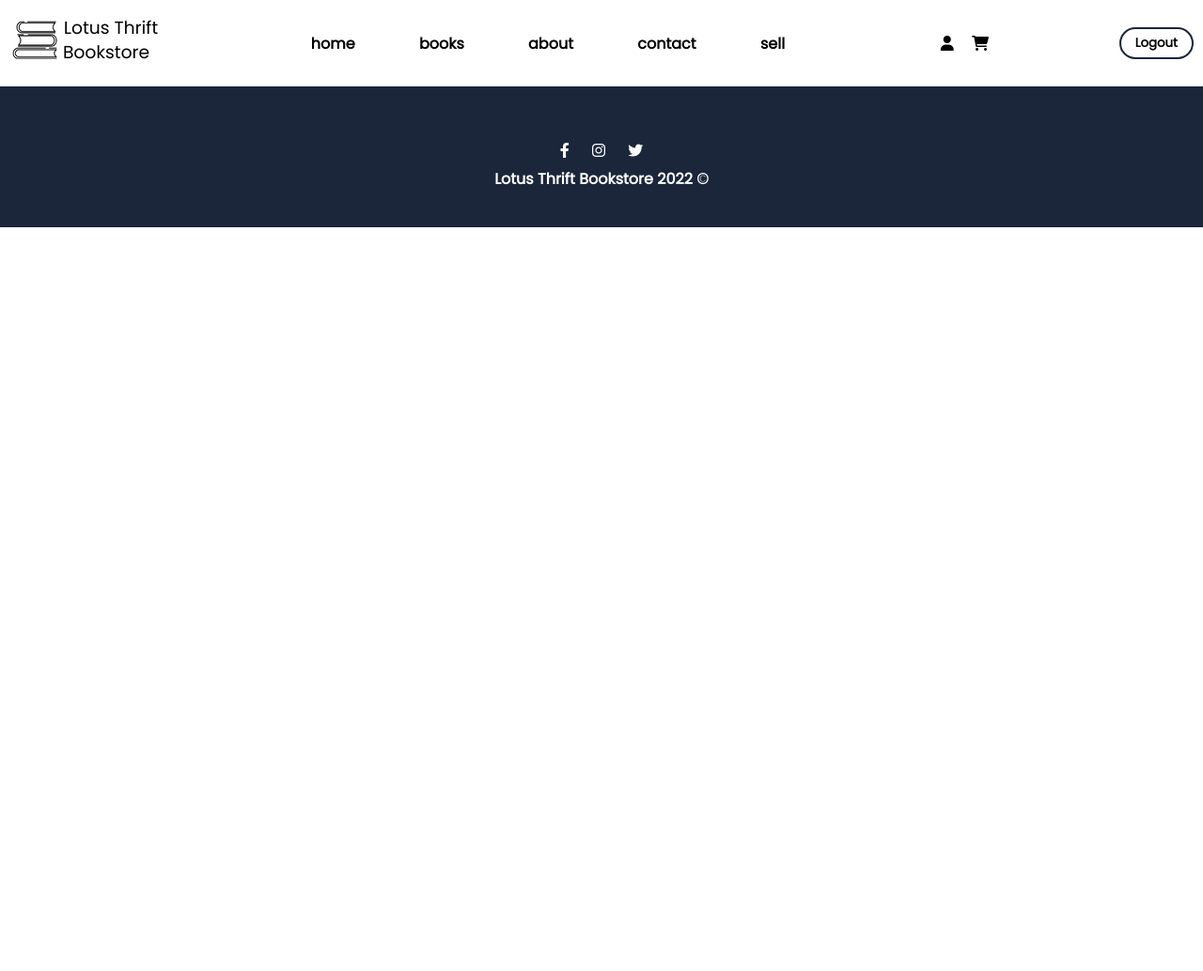
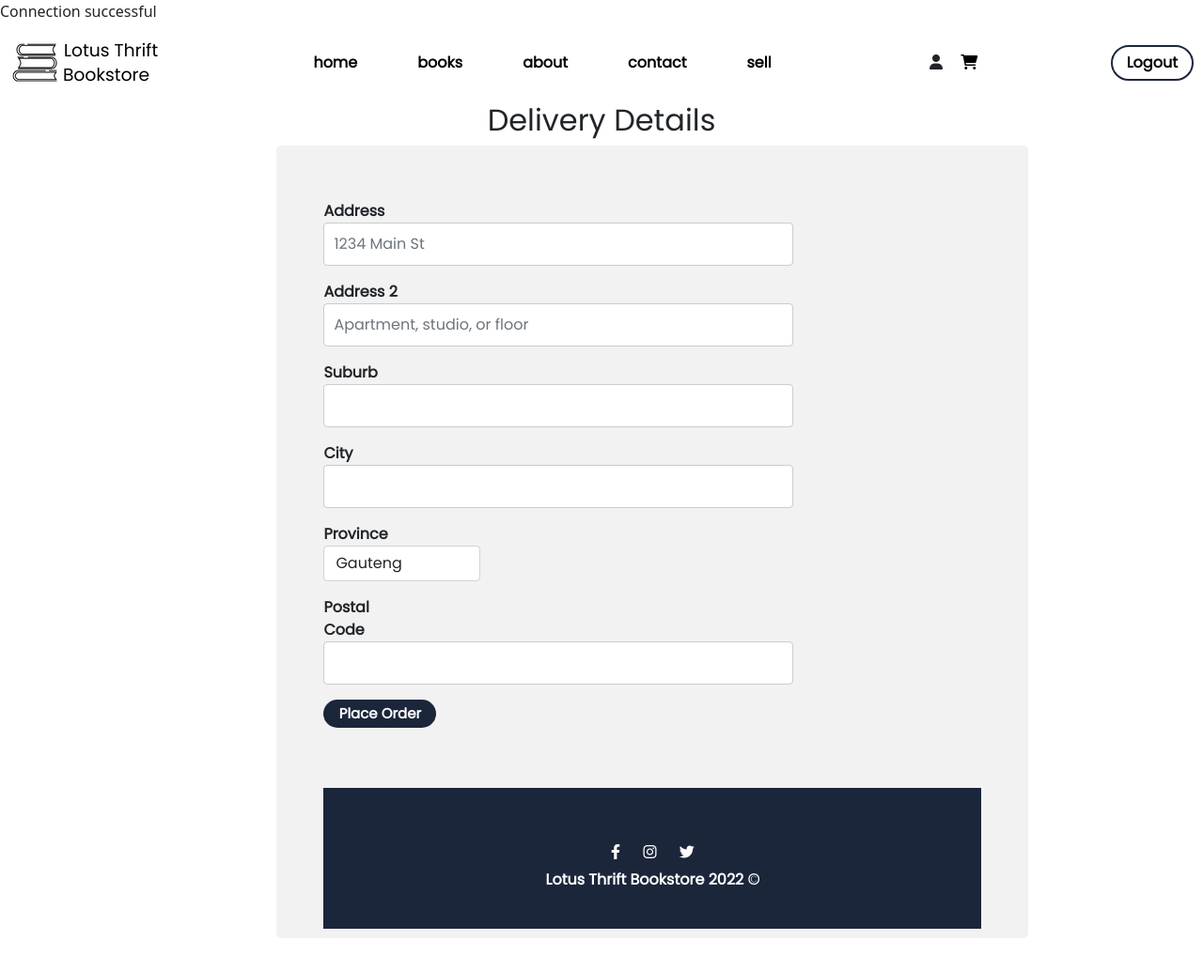
Before and after one commit to mashudu08/lotus-thrift-bookstore, a PHP site: page /checkout-page.php in a window 1280 px wide. Shown: the whole page at 94% size. Before the commit the page ends 242 px from the top, so only its background shows below. Run offline with PHP 8.4, Linux system fonts and the light colour scheme; some libraries are stand-ins or nearby versions.

Commit message:
update/checkout-page

```diff
--- a/admin-page.php
+++ b/admin-page.php
@@ -225,6 +225,7 @@ Available on: https://www.codexworld.com/store-retrieve-image-from-database-mysq
       <th scope="col">Book ID</th>
       <th scope="col">Author</th>
       <th scope="col">Title</th>
+      <th scope="col">Description</th>
       <th scope="col">Price</th>
       <th scope="col">Image</th>
       <th scope="col">Edit</th>
@@ -243,6 +244,7 @@ Available on: https://www.codexworld.com/store-retrieve-image-from-database-mysq
          <td> <?php echo $fetch_users['bookId']; ?></td>
          <td> <?php echo $fetch_users['author']; ?></td>
          <td> <?php echo $fetch_users['title']; ?></td>
+         <td> <?php echo $fetch_users['description']; ?></td>
          <td> <?php echo $fetch_users['price']; ?></td>
          <!-- retrieving image from database (CodeXWorld. 2021) -->
          <td> <?php echo '<img src="data:img/jpg;charset=utf8;base64, '. base64_encode($fetch_users['image']) .'" width="100px" height="150px" />'?>
--- a/checkout-page.php
+++ b/checkout-page.php
@@ -3,6 +3,30 @@
 The code is my own work unless stated otherwise as a comment at the point
 of usage -->
 <?php
+session_start();
+include 'db-connect.php';
+
+if(isset($_POST['submit'])){
+    $address1 = mysqli_real_escape_string($dbconnect, $_POST['address1']);
+    $address2 = mysqli_real_escape_string($dbconnect, $_POST['address2']);
+    $suburb = mysqli_real_escape_string($dbconnect, $_POST['suburb']);
+    $city = mysqli_real_escape_string($dbconnect, $_POST['city']);
+    $province = mysqli_real_escape_string($dbconnect, $_POST['province']);
+    $postalcode = mysqli_real_escape_string($dbconnect, $_POST['postal_code']);
+    $user_id = $_SESSION['userId'];
+
+    $delivery_details =  mysqli_query($dbconnect, "INSERT INTO `delivery_details` (userId, address1, address2, suburb, city, province, postal_code)
+    VALUES('$user_id', '$address1', '$address2', '$suburb', '$city', '$province', '$postal_code')") ;
+
+    if($delivery_details){
+    echo "<script>
+      alert('Order place successfully!');
+     </script>";
+    }
+    else{
+      die(mysqli_error($dbconnect));
+    }
+};
 
 ?>
 <!DOCTYPE html>
@@ -15,11 +39,50 @@ of usage -->
     <style><?php include "css/style.css"; ?> </style>
     <!-- font awesome link -->
     <link rel="stylesheet" href="https://use.fontawesome.com/releases/v6.1.1/css/all.css">
+    <link href="https://cdn.jsdelivr.net/npm/bootstrap@5.0.2/dist/css/bootstrap.min.css" rel="stylesheet"
+     integrity="sha384-EVSTQN3/azprG1Anm3QDgpJLIm9Nao0Yz1ztcQTwFspd3yD65VohhpuuCOmLASjC" crossorigin="anonymous">
     <title>Checkout</title>
 </head>
     <body>
         <?php include 'header.php'; ?>
+        <h2 style="text-align:center;" class="header-title" >Delivery Details</h2>
 
-        <?php include 'footer.php'; ?>
-    </body>
+<div class="checkout">
+        <form class="align-items-center mt-5" method="post">
+  <div class="form-row" >
+  </div>
+  <div class="form-group mb-3 w-5">
+    <label for="address1">Address</label>
+    <input type="text" class="form-control" id="address1" placeholder="1234 Main St">
+  </div>
+  <div class="form-group mb-3 w-5">
+    <label for="address2">Address 2</label>
+    <input type="text" class="form-control" id="address2" placeholder="Apartment, studio, or floor">
+  </div>
+  <div class="form-row mb-3 w-5">
+    <div class="form-group col-md-6  mb-3 w-5">
+      <label for="suburb">Suburb</label>
+      <input type="text" class="form-control" id="suburb">
+    </div>
+  <div class="form-row mb-3 w-5">
+    <div class="form-group col-md-6  mb-3 w-5">
+      <label for="city">City</label>
+      <input type="text" class="form-control" id="city">
+    </div>
+    <div class="form-group col-md-4  mb-3 w-5">
+      <label for="province">Province</label>
+      <select id="province" class="form-control">
+        <option selected>Gauteng</option>
+      </select>
+    </div>
+    <div class="form-group col-md-2">
+      <label for="postal_code">Postal Code</label>
+      <input type="text" class="form-control" id="postal_code">
+    </div>
+  </div>
+  <button type="submit" class="btn-button mb-5 w-5">Place Order</button>
+</form>
+</div>
+<?php include 'footer.php'; ?>
+</body>
 </html>
--- a/contact-page.php
+++ b/contact-page.php
@@ -15,7 +15,7 @@ Accessed: 25 May 2022
      session_start();
 
     if(isset($_POST['send'])){
-        $name =mysqli_real_escape_string($dbconnect, $_POST['name']);
+        $name = mysqli_real_escape_string($dbconnect, $_POST['name']);
         $email = mysqli_real_escape_string($dbconnect,$_POST['email']);
         $msg =  mysqli_real_escape_string($dbconnect,$_POST['message']);
         $user_id = $_SESSION['userId'];
--- a/css/homeStyles.css
+++ b/css/homeStyles.css
@@ -1,3 +1,6 @@
+.add_button a{
+color:#FFFFFF;
+}
 .container
 {
     background-color: #243452;
--- a/css/style.css
+++ b/css/style.css
@@ -168,6 +168,29 @@ a{
     resize: vertical
   }
 
+  /* CHECK OUT */
+.checkout {
+    margin-left: 23%;
+    margin-bottom: 35px;
+    border-radius: 5px;
+    background-color: #f2f2f2;
+    padding: 10px 50px ;
+    width: 800px;
+  }
+  .checkout form {
+    display: inline-block;
+}
+
+  .checkout input[type=text],input[type= email], textarea{
+    width: 500px;
+    padding: 10px;
+    border: 1px solid #ccc;
+    border-radius: 4px;
+    box-sizing: border-box;
+    margin: 0;
+    resize: vertical
+  }
+
 /* FOOTER */
 .footer{
     background-color: var(--footer-bg-color);
--- a/home-page.php
+++ b/home-page.php
@@ -11,7 +11,7 @@ TextbookTrader. 2022. [Online]. Available on: https://textbooktrader.co.za/
 session_start();
 $username = $_SESSION['username'];
     echo "<script>
-          alert('Welcome back ');
+          window.alert('Welcome back $username');
      </script>" ;
 include 'header.php';
 ?>
@@ -83,11 +83,14 @@ include 'header.php';
                                  <!-- Display the book details -->
                                 <td>
                                     <div class="books">
+                                    <form method="post" action="" >
                                     <?php echo '<img src="data:img/jpg;charset=utf8;base64, '. base64_encode($book['image']) .'" width="280px" height="330px" />'?>
                                         <p class="desc"><b><?php echo $book['author']; ?></b></p>
                                         <p class="desc"><b><?php echo $book['title'];?></b></p>
                                         <p class="desc">R<?php echo $book['price']; ?></p>
+                                        <input type="number" min="1" max="1" name="quantity" value="1" style="text-align: center;">
                                         <button class="add_button" name="addToCart"><a href="manageCart.php?cartItemId='<?php echo $book['bookId']; ?>'">Add to cart</a></button>
+                                    </form>
                                     </div>
                                 </td>
 
@@ -110,6 +113,7 @@ include 'header.php';
                         ?>
                 </table>
             </center>
+            <br><br>
         <?php include 'footer.php'; ?>
     </body>
 </html>
--- a/sell-page.php
+++ b/sell-page.php
@@ -65,8 +65,7 @@ Accessed: 25 May 2022
      <h2 style="text-align:center;" class="header-title">Upload book</h2>
     <p style="text-align:center;">Upload books you want to sell</p><br>
 <section class="sell-books">
-    <form class="form" action="" method="post">
-
+        <form class="form" action="" enctype="multipart/form-data" method="post">
           <label>Author</label>
            <input type="text" class="text-input" name="author" placeholder="Author" required/> <br><br>
          <label>Title</label>
@@ -77,9 +76,10 @@ Accessed: 25 May 2022
             <input type="file" name="image" accept="image/jpg, image/jpeg, image/png" class="box" required><br><br>
          <label>Description</label> <br><br>
             <textarea class="text-input" name="description" placeholder="Book description" cols="70" rows="10" required></textarea><br><br>
-            <input type="submit" class="btn-button" name="sell-request" value="Submit Request" />
+            <input type="submit" class="btn-button" name="sell-request" value="Submit Request" style="font-size: 12px ;" />
         </form>
     </section>
+    <br><br>
     <?php include 'footer.php'; ?>
 </body>
 </html>
--- a/shopBooks-page.php
+++ b/shopBooks-page.php
@@ -74,6 +74,7 @@ of usage -->
                 </table>
             </center>
         </div>
+        <br><br>
     <?php include 'footer.php'; ?>
 </body>
 </html>
--- a/updateBook.php
+++ b/updateBook.php
@@ -17,8 +17,8 @@ session_start();
         $author = $row['author'];
         $title =$row['title'];
         $price = $row['price'];
-        // $imgContent = base64_encode($row['image']);
-        $imgContent ='<img src="data:img/jpg;charset=utf8;base64,'.base64_encode($row['image']).'" width="100px" height="150px"/>';
+        $imgContent = base64_encode($row['image']);
+        // $imgContent ='<img src="data:img/jpg;charset=utf8;base64,'.base64_encode($row['image']).'" width="100px" height="150px"/>';
         $description = $row['description'];
         // Storing image in from database (CodeXWorld. 2021)
                 if(isset($_POST['submit'])){
@@ -83,7 +83,7 @@ session_start();
       <input type="file" name="image" accept="image/jpg, image/jpeg, image/png" class="box" value="<?php echo $imgContent;?>"><br><br>
       <label>Description</label> <br>
       <textarea class="text-input" name="description" placeholder="Enter book description" cols="60" rows="5" value="<?php echo $description;?>"></textarea><br><br>
-      <input type="submit" value="add book" name="add-book" class="btn-button">
+      <input type="submit" value="add book" name="add-book" class="btn-button" href="admin-page.php">
 
    </form>
       </div>
```
Lines whose indentation alone changed are shown as unchanged.
